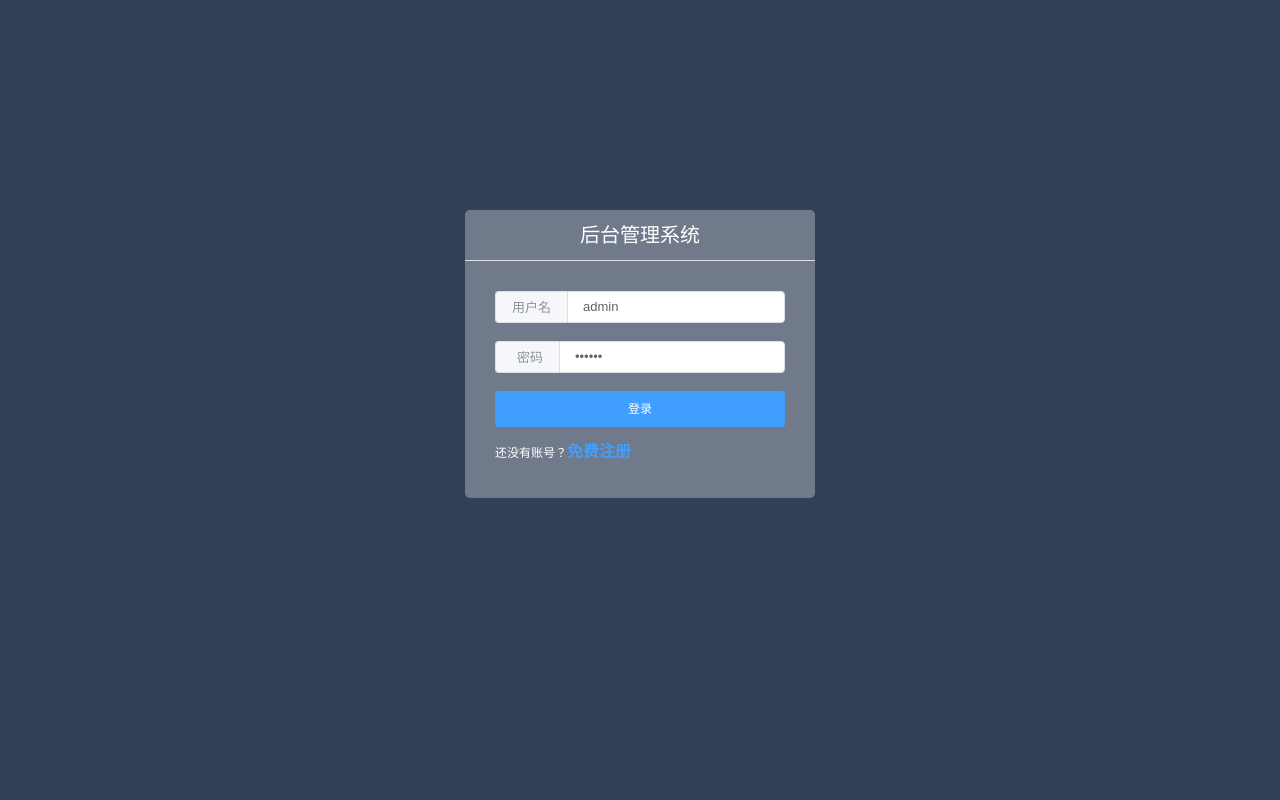
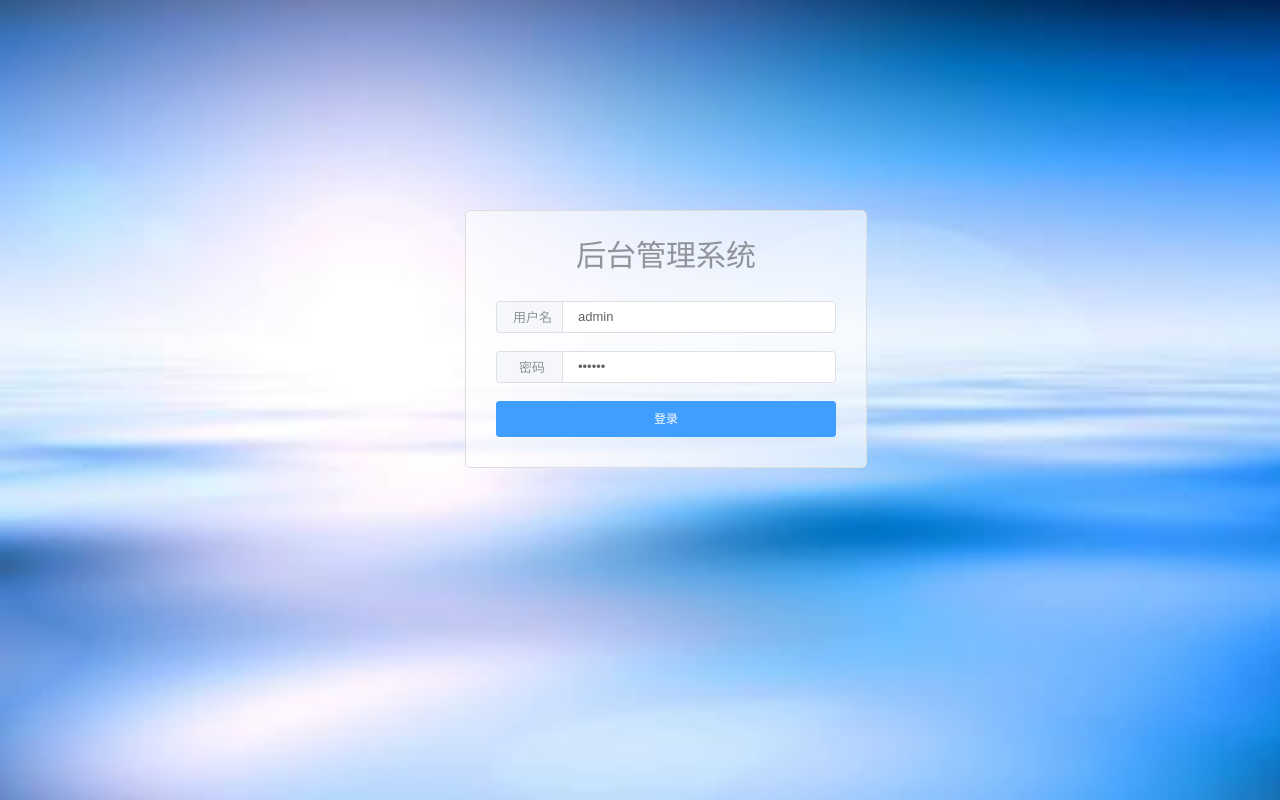
Before and after one commit to Silence-Y/vue-sys-master, a Vue app: page /form#/login in a window 1280 px wide. Built offline with nearby package versions, Linux system fonts and the light colour scheme.

Commit message:
update login

```diff
--- a/src/components/common/Header.vue
+++ b/src/components/common/Header.vue
@@ -38,7 +38,7 @@ import bus from "../common/bus";
 export default {
   data() {
     return {
-      username: "Silence.Y"
+      username: "admin"
     };
   },
   // computed: {
--- a/src/components/page/BaseForm.vue
+++ b/src/components/page/BaseForm.vue
@@ -10,7 +10,7 @@
     <div class="container">
       <div class="form-box">
         <el-form ref="form" :model="form" label-width="80px">
-          <el-form-item label="表单名称">
+          <el-form-item label="活动名称">
             <el-input v-model="form.name"></el-input>
           </el-form-item>
 
@@ -46,11 +46,11 @@
             ></el-cascader>
           </el-form-item>
 
-          <el-form-item label="选择开关">
+          <el-form-item label="即时配送">
             <el-switch v-model="form.delivery"></el-switch>
           </el-form-item>
 
-          <el-form-item label="活动形式">
+          <el-form-item label="活动性质">
             <el-checkbox-group v-model="form.type">
               <el-checkbox label="美食/餐厅线上活动" name="type"></el-checkbox>
               <el-checkbox label="地推活动" name="type"></el-checkbox>
@@ -59,19 +59,19 @@
             </el-checkbox-group>
           </el-form-item>
 
-          <el-form-item label="单选框">
+          <el-form-item label="特殊资源">
             <el-radio-group v-model="form.resource">
               <el-radio label="线上品牌商赞助"></el-radio>
               <el-radio label="线下场地免费"></el-radio>
             </el-radio-group>
           </el-form-item>
 
-          <el-form-item label="文本框">
+          <el-form-item label="活动形式">
             <el-input type="textarea" v-model="form.desc"></el-input>
           </el-form-item>
 
           <el-form-item>
-            <el-button type="primary" @click="onSubmit">表单提交</el-button>
+            <el-button type="primary" @click="onSubmit">立即创建</el-button>
             <el-button>取消</el-button>
           </el-form-item>
         </el-form>
--- a/src/components/page/Login.vue
+++ b/src/components/page/Login.vue
@@ -21,10 +21,11 @@
         <div class="login-btn">
           <el-button type="primary" @click="submitForm()">登录</el-button>
         </div>
-        <p class="login-tips">
+        <!-- 免费注册用户 -->
+        <!-- <p class="login-tips">
           <span>还没有账号？</span>
           <router-link :to="{ name: 'register' }">免费注册</router-link>
-        </p>
+        </p>-->
       </el-form>
     </div>
   </div>
@@ -53,7 +54,7 @@ export default {
         if (valid) {
           this.$message.success("登录成功");
           localStorage.setItem("ms_username", this.username);
-          this.$router.push("/");
+          this.$router.push("/index");
           // 页面信息需要变化
         } else {
           this.$message.error("请输入账号和密码");
@@ -71,29 +72,34 @@ export default {
   position: relative;
   width: 100%;
   height: 100%;
-  /* background-image: url(../../assets/img/login-bg.jpg); */
+  background-image: url(../../assets/img/login-bg.jpg);
+  background-repeat: no-repeat;
   background-size: 100%;
-}
-.ms-title {
-  width: 100%;
-  line-height: 50px;
-  text-align: center;
-  font-size: 20px;
-  color: #fff;
-  border-bottom: 1px solid #ddd;
 }
 .ms-login {
   position: absolute;
   left: 50%;
   top: 50%;
-  width: 350px;
+  width: 400px;
+  /* height: 280px; */
   margin: -190px 0 0 -175px;
   border-radius: 5px;
-  background: rgba(255, 255, 255, 0.3);
+  background: rgba(255, 255, 255, 0.6);
+  border: 1px solid #ddd;
   overflow: hidden;
 }
+.ms-title {
+  width: 100%;
+  line-height: 50px;
+  padding-top: 20px;
+  text-align: center;
+  font-size: 30px;
+  color: #909399;
+  /* border-bottom: 1px solid #fff; */
+}
+
 .ms-content {
-  padding: 30px 30px;
+  padding: 20px 30px;
 }
 .login-btn {
   text-align: center;
@@ -114,6 +120,6 @@ export default {
   font-weight: bold;
 }
 .el-button {
-  widows: 20px;
+  width: 65px;
 }
 </style>
--- a/src/router/index.js
+++ b/src/router/index.js
@@ -5,7 +5,7 @@ Vue.use(VueRouter)
 
 const routes = [{
     path: '/',
-    redirect: '/index'
+    redirect: '/login'
   },
   {
     path: '/',
```
Also changed, not shown: screenshots/img_login.png (added), src/assets/img/login-bg.jpg, 33 other files (tests, documents, lock files or other folders).
